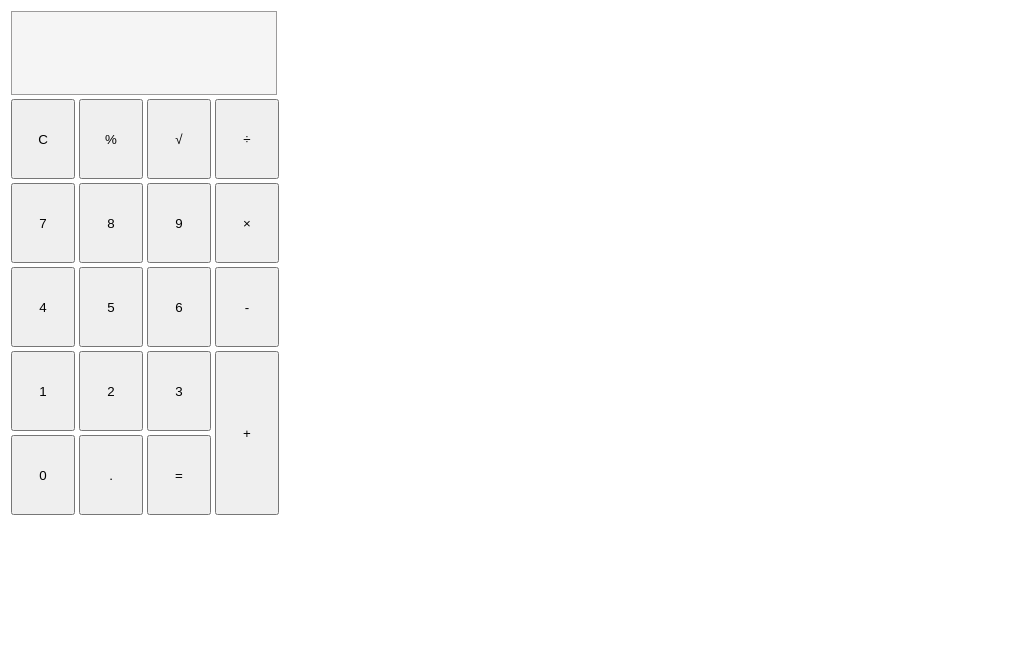
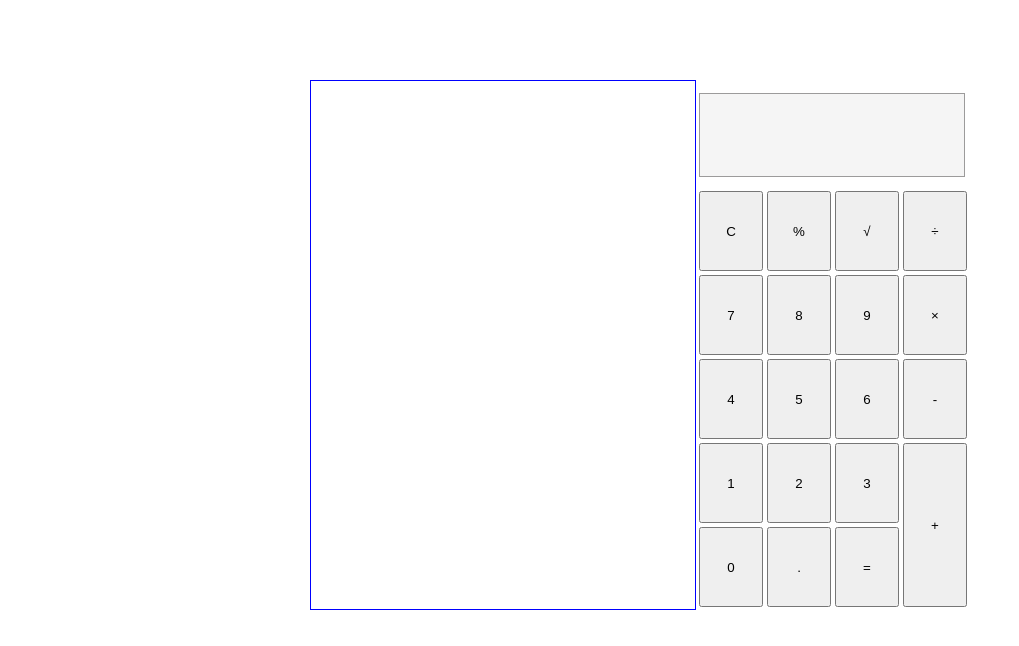
Before and after one commit to yasu828/calculator, a Vue app: page / in a window 1280 px wide. Shown: the top 646 px of the page, without its empty margins (0-1019 px from the left). Built offline with nearby package versions, Linux system fonts and the light colour scheme.

Commit message:
計算結果を横に表示

```diff
--- a/src/App.vue
+++ b/src/App.vue
@@ -1,9 +1,9 @@
 <template>
 <div id="app">
-  <div>
+  <div class="list">
     <ul v-for="(historicalData, i) in history" :key="i">
       <li>
-        {{test}} = {{historicalData}}
+        {{answer}} = {{historicalData}}
       </li>
     </ul>
   </div>
@@ -58,7 +58,7 @@ export default {
     return{
       btnNumber:btnNumber,
       output:"",
-      test:"",
+      answer:"",
       history:[],
     }
   },
@@ -69,8 +69,7 @@ export default {
       }else if (num != '='){
         this.output = this.output += num
       }else{
-        this.test = this.output
-        console.log(this.test)
+        this.answer = this.output
         this.output = this.output.replace(/÷/g, '/');
         this.output = this.output.replace(/×/g, '*');
         this.output = Function('return ('+this.output+');')();
@@ -83,6 +82,18 @@ export default {
 </script>
 
 <style>
+#app{
+  margin-top: 10vh;
+  display: flex;
+  justify-content: center;
+}
+.list{
+  height: 66vh;
+  width: 30vw;
+  border: blue solid 1px;
+  font-size: 80%;
+
+}
 .answer{
   height: 10vh;
   width: 97%;
```
